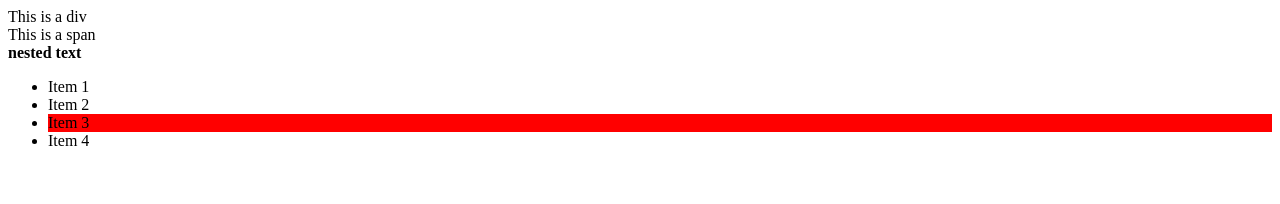
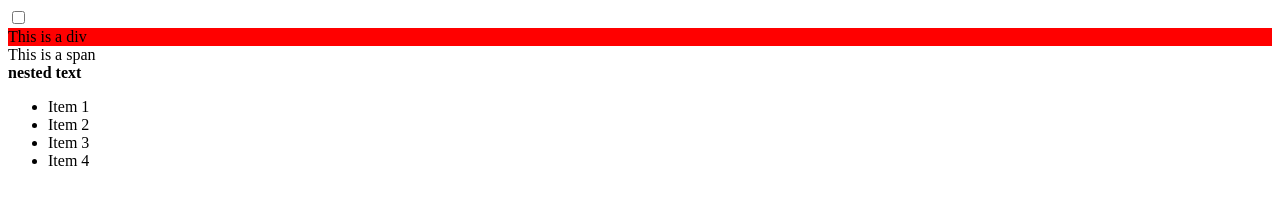
Before and after one commit to Virupakshappa/web-page-css, a plain HTML site: page view.html in a window 1280 px wide. Drawn offline with Linux system fonts and the light colour scheme.

Commit message:
HP-3: Updating the repo with pseudo selectors

```diff
--- a/view.html
+++ b/view.html
@@ -4,15 +4,22 @@
 
 <style>
 
-li.red + li {
+/* li.red + li */
+/* li:hover */
+/* li: :focus */
+/* input:checked */
+/* li:nth-child(3) */
+[data-red^= "tr"]
+ {
 
 background: red;
 }
 </style>
 </head>
 <body>
-
-<div class="red">This is a div</div>
+<!-- <input type="text"> -->
+<input type="checkbox">
+<div data-red="true">This is a div</div>
     <span id="blue"> This is a span</span>
     <div>
 <span>
```
